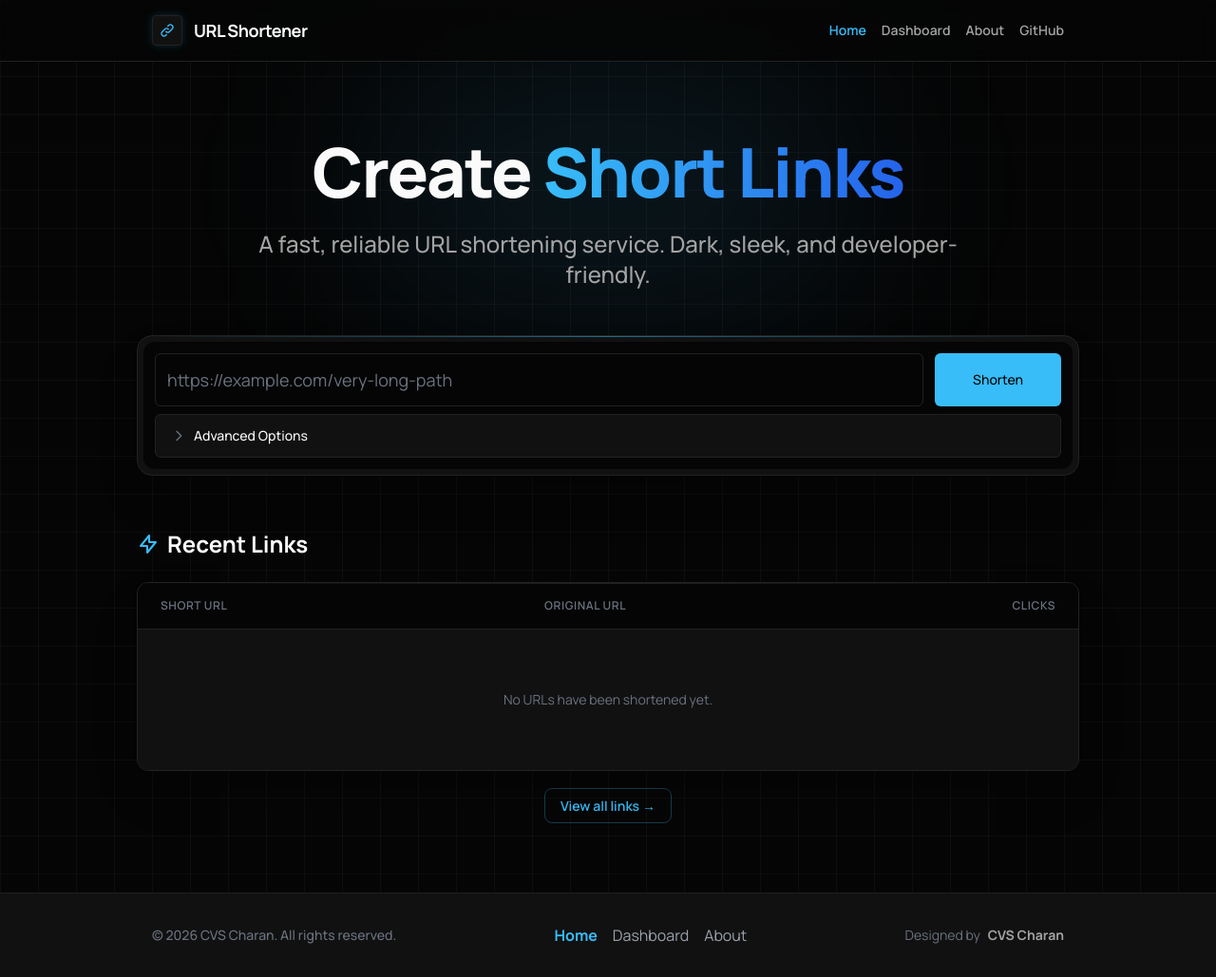
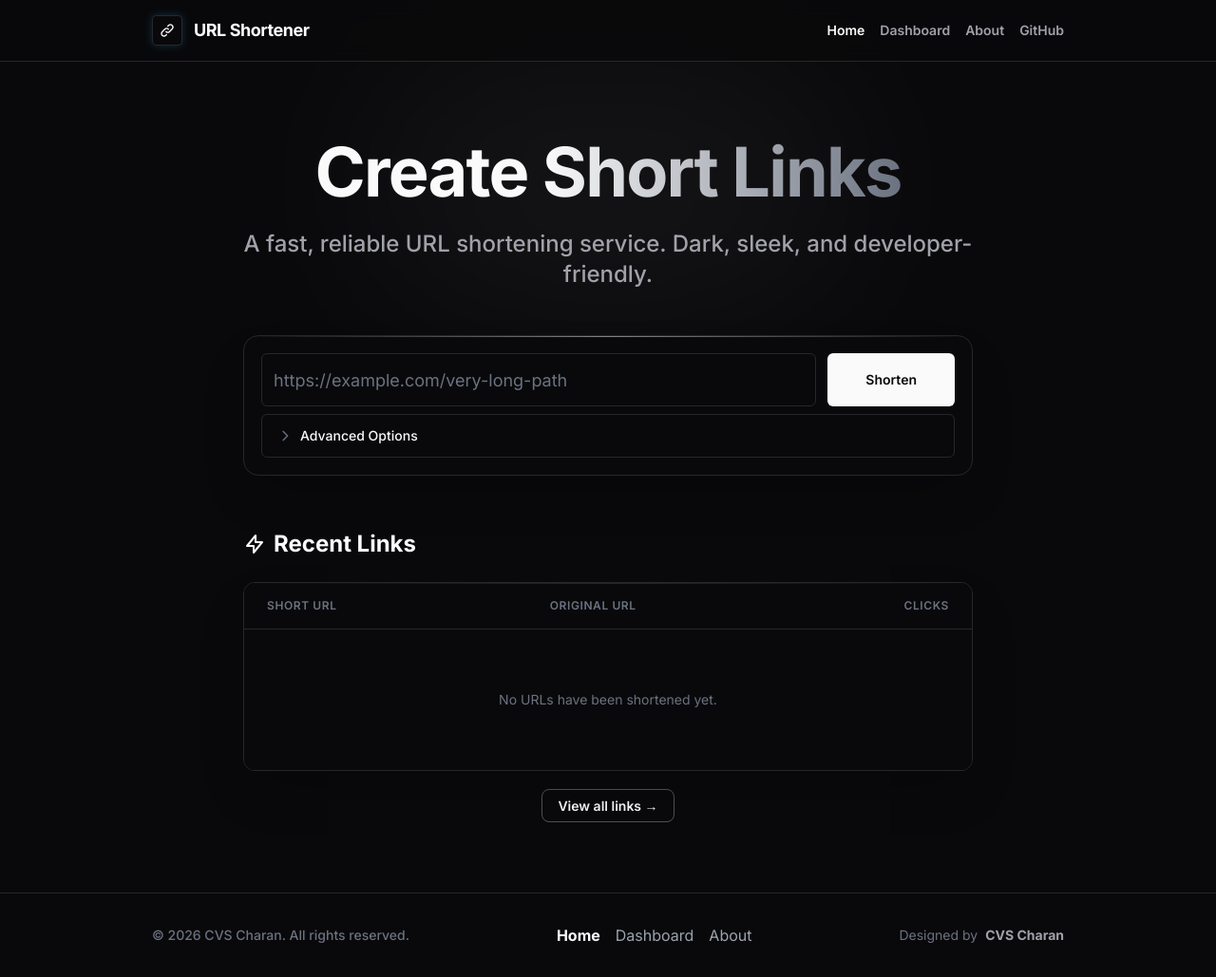
Before and after one commit to CVSCharan/py-url-shortener-monolith, a Python web app: template templates/index.html in a window 1280 px wide. Shown: the whole page at 95% size. Run offline with Jinja, Linux system fonts and the light colour scheme; the template is opened without the code that fills it, so the values that code supplies are empty; some libraries are stand-ins or nearby versions.

Commit message:
Polish UI/UX: Switch to Inter font, Shadcn Zinc theme, and clean up layouts

```diff
--- a/templates/components/ui_button.html
+++ b/templates/components/ui_button.html
@@ -2,7 +2,7 @@
 {% set base_class = "inline-flex items-center justify-center whitespace-nowrap rounded-md text-sm font-medium ring-offset-dark-bg transition-colors focus-visible:outline-none focus-visible:ring-2 focus-visible:ring-accent focus-visible:ring-offset-2 disabled:pointer-events-none disabled:opacity-50 h-10 md:h-12 px-4 py-2" %}
 {% set variant_class = "" %}
 {% if variant == "default" %}
-    {% set variant_class = "bg-accent text-dark-bg font-bold hover:bg-white glow-shadow" %}
+    {% set variant_class = "bg-accent text-dark-bg font-semibold hover:bg-gray-200" %}
 {% elif variant == "outline" %}
     {% set variant_class = "border border-dark-border bg-transparent text-white hover:bg-dark-border hover:text-white" %}
 {% elif variant == "ghost" %}
--- a/templates/index.html
+++ b/templates/index.html
@@ -8,27 +8,27 @@
     <script src="https://unpkg.com/htmx.org@1.9.10"></script>
     <!-- Include Tailwind CSS -->
     <script src="https://cdn.tailwindcss.com"></script>
-    <!-- Manrope Font -->
-    <link href="https://fonts.googleapis.com/css2?family=Manrope:wght@300;400;500;600;700;800&display=swap" rel="stylesheet">
+    <!-- Inter Font -->
+    <link href="https://fonts.googleapis.com/css2?family=Inter:wght@400;500;600;700&display=swap" rel="stylesheet">
     <script>
         tailwind.config = {
             darkMode: 'class',
             theme: {
                 extend: {
                     fontFamily: {
-                        sans: ['"Manrope"', 'sans-serif'],
+                        sans: ['"Inter"', 'sans-serif'],
                     },
                     colors: {
                         dark: {
-                            bg: '#050505',
-                            card: '#111111',
-                            border: '#222222',
-                            text: '#A3A3A3',
-                            heading: '#FAFAFA'
+                            bg: '#09090b',
+                            card: '#09090b',
+                            border: '#27272a',
+                            text: '#a1a1aa',
+                            heading: '#fafafa'
                         },
                         accent: {
-                            DEFAULT: '#38bdf8', // Tailwind light blue
-                            glow: 'rgba(56, 189, 248, 0.4)'
+                            DEFAULT: '#fafafa',
+                            hover: '#f4f4f5'
                         }
                     }
                 }
@@ -36,21 +36,9 @@
         }
     </script>
     <style>
-        body { font-family: 'Manrope', sans-serif; }
+        body { font-family: 'Inter', sans-serif; }
         .htmx-indicator { display: none; }
         .htmx-request .htmx-indicator { display: inline-block; }
-
-        /* Subtle grid background for dark mode */
-        .bg-grid {
-            background-size: 40px 40px;
-            background-image: linear-gradient(to right, rgba(255, 255, 255, 0.03) 1px, transparent 1px),
-                              linear-gradient(to bottom, rgba(255, 255, 255, 0.03) 1px, transparent 1px);
-        }
-
-        /* Neon glow effect */
-        .glow-shadow {
-            box-shadow: 0 0 20px theme('colors.accent.glow');
-        }
     </style>
 </head>
 <body class="bg-dark-bg text-dark-text min-h-screen flex flex-col antialiased bg-grid">
@@ -76,21 +64,21 @@
     </header>
 
     <!-- Main Content -->
-    <main class="flex-grow max-w-5xl mx-auto px-4 py-8 md:py-16 lg:py-20 w-full flex flex-col relative">
+    <main class="flex-grow max-w-5xl mx-auto px-4 py-8 md:py-16 lg:py-20 w-full flex flex-col items-center relative">
 
         <!-- Subtle background glow -->
-        <div class="absolute top-0 left-1/2 -translate-x-1/2 w-full max-w-lg h-64 bg-accent/10 blur-[100px] rounded-full pointer-events-none z-[-1]"></div>
+        <div class="absolute top-0 left-1/2 -translate-x-1/2 w-full max-w-lg h-64 bg-accent/5 blur-[100px] rounded-full pointer-events-none z-[-1]"></div>
 
         <!-- Header Section -->
-        <div class="mb-8 md:mb-12 text-center">
-            <h1 class="text-3xl sm:text-5xl md:text-6xl lg:text-7xl font-extrabold text-dark-heading mb-4 md:mb-6 tracking-tight leading-tight">Create <span class="text-transparent bg-clip-text bg-gradient-to-r from-accent to-blue-600">Short Links</span></h1>
+        <div class="mb-8 md:mb-12 text-center w-full">
+            <h1 class="text-3xl sm:text-5xl md:text-6xl lg:text-7xl font-extrabold text-dark-heading mb-4 md:mb-6 tracking-tight leading-tight">Create <span class="text-transparent bg-clip-text bg-gradient-to-r from-accent to-gray-500">Short Links</span></h1>
             <p class="text-base sm:text-lg md:text-xl lg:text-2xl text-dark-text max-w-3xl mx-auto font-medium">
                 A fast, reliable URL shortening service. Dark, sleek, and developer-friendly.
             </p>
         </div>
 
         <!-- Input Card -->
-        <div class="bg-dark-card rounded-xl md:rounded-2xl border border-dark-border mb-10 md:mb-14 shadow-2xl overflow-hidden relative">
+        <div class="bg-dark-card rounded-xl md:rounded-2xl border border-dark-border mb-10 md:mb-14 shadow-2xl overflow-hidden relative w-full max-w-3xl">
             <div class="absolute top-0 left-0 w-full h-[1px] bg-gradient-to-r from-transparent via-accent/50 to-transparent"></div>
             <div class="p-1 md:p-1.5">
                 {% import 'components/ui_input.html' as ui_input %}
@@ -127,7 +115,7 @@
         </div>
 
         <!-- Links Table Section -->
-        <div>
+        <div class="w-full max-w-3xl">
             <div class="mb-4 md:mb-6 flex items-center justify-between">
                 <h2 class="text-lg md:text-xl lg:text-2xl font-bold text-dark-heading flex items-center">
                     <svg class="w-5 h-5 md:w-6 md:h-6 mr-2 text-accent" fill="none" stroke="currentColor" viewBox="0 0 24 24"><path stroke-linecap="round" stroke-linejoin="round" stroke-width="2" d="M13 10V3L4 14h7v7l9-11h-7z"></path></svg>
```
Also changed, not shown: templates/about.html (+11 -11 lines), templates/dashboard.html (+11 -11 lines), templates/password_prompt.html (+11 -10 lines).
